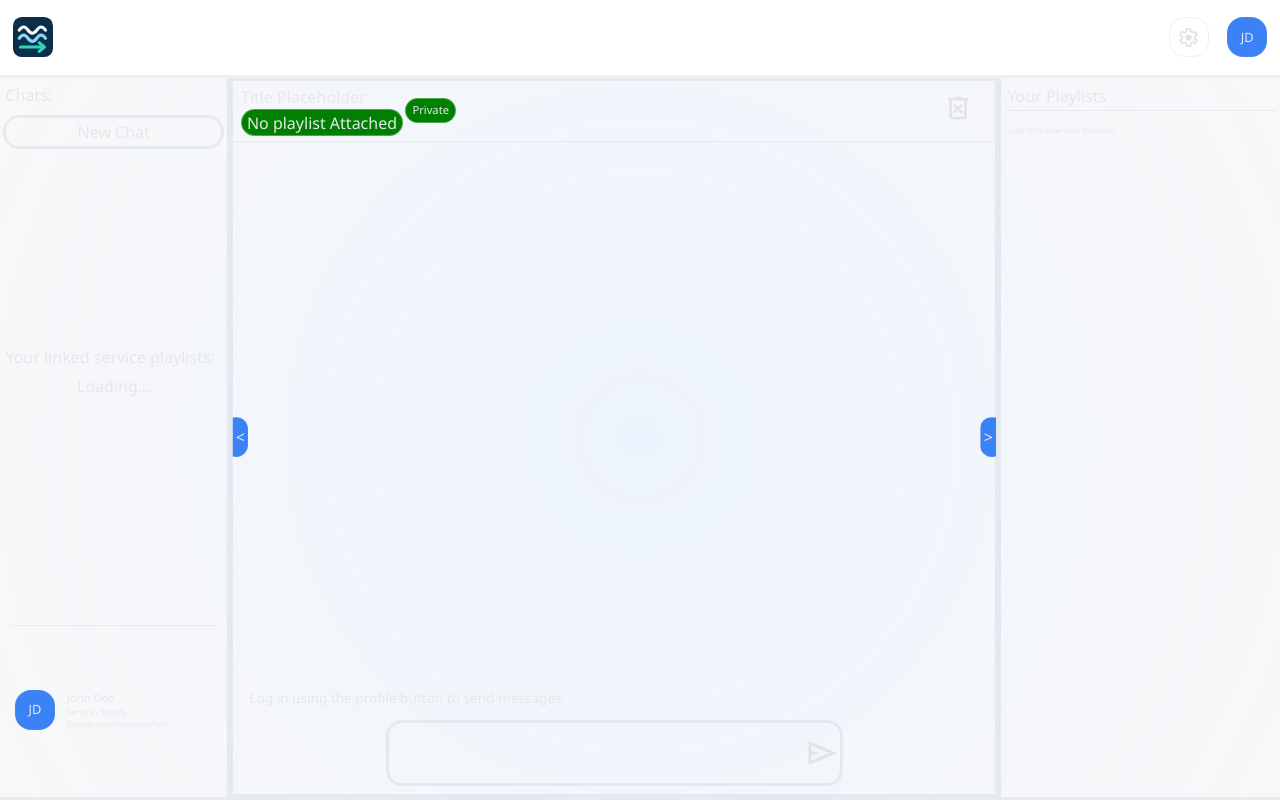
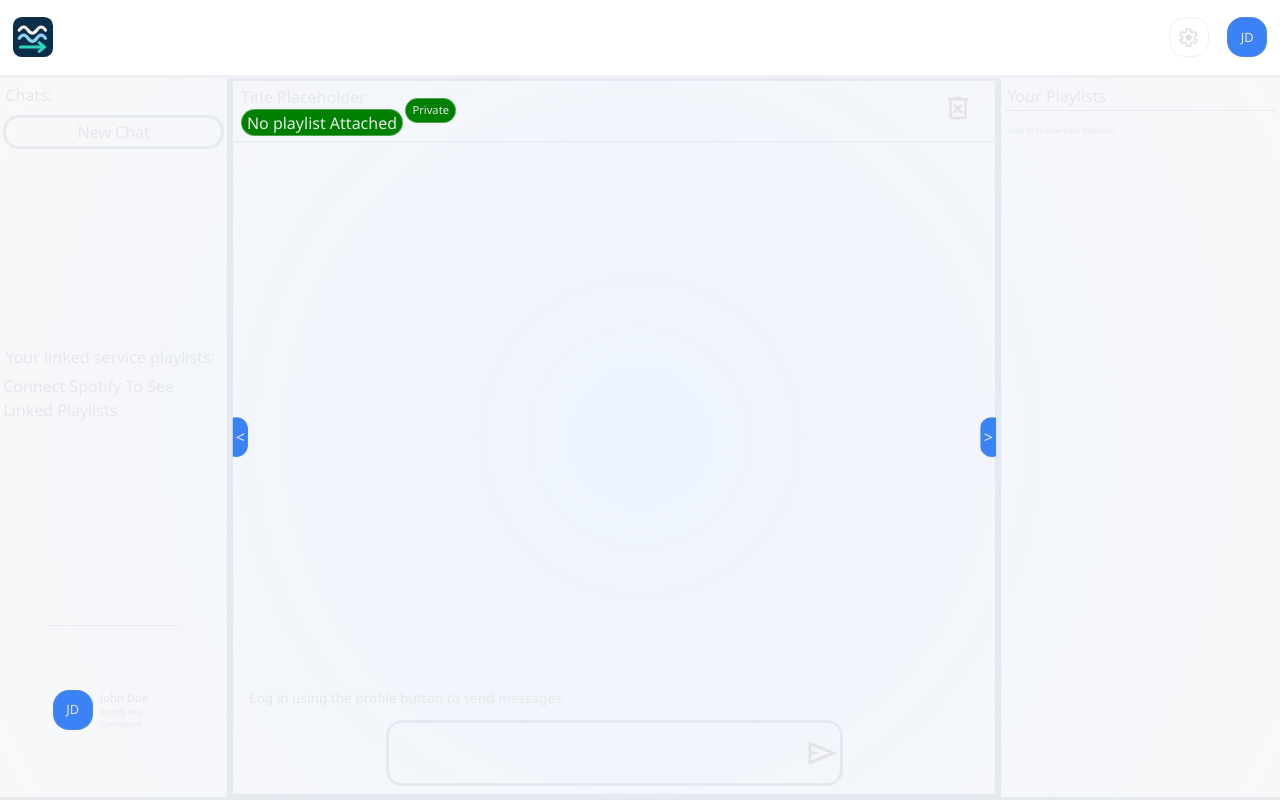
Before and after one commit to AidanSpence/Riptide-2, a Next.js app in the folder HTML/riptide-web/: page / in a window 1280 px wide. Built offline with nearby package versions, Linux system fonts and the light colour scheme.

Commit message:
cleaned up a repeat function, fixed spotify issue

```diff
--- a/HTML/riptide-web/components/main_page.tsx
+++ b/HTML/riptide-web/components/main_page.tsx
@@ -17,6 +17,7 @@ import {
   PLAYLIST_DEMO_MODE,
   ChatApiError,
   getSpotifyStatus,
+  getCurrentUser,
   type ChatSummary,
   type ChatMessageData,
   type PlaylistData,
@@ -64,18 +65,38 @@ export default function MainPage() {
 
   // linked playlists map
   const [linkedPlaylists, setlinkedPlaylists] = useState<linkedPlaylistData[]>([]);
-  const [linked, setLinked] = useState(true);
-  const [loading, setLoading] = useState(true);
+  const [linked, setLinked] = useState();
+  const [loading, setLoading] = useState();
   // spotify
   const [spotifyConnected, setSpotifyConnected] = useState<boolean>(false);
 
 
 
 
+  const [username, setUsername] = useState<string>("");
 
 
+  async function loadUsername() {
+      try {
+      const user = await getCurrentUser(accessToken!);
+      setUsername(user.username);
+      } catch (error) {
+      console.error("Failed to retrieve username:", error);
+      }
+  }
+
+useEffect(() => {
+  if (accessToken) {
+    void loadUsername();
+  }
+}, [accessToken]);
 
 
+useEffect(() => {
+  if (!accessToken) {
+    void setUsername("");
+  }
+}, [accessToken]);
 
 
   // message limit message, sets limit internally to true, and
@@ -260,11 +281,6 @@ export default function MainPage() {
   // }
 
 
-  async function connectSpotify() {
-    const res = await fetch("/api/spotify/login/", { credentials: "include" });
-    const { url } = await res.json();
-    window.location.href = url;
-  }
 
   // package the playlist, send it to django, and ensure it can only be done once
   async function sendExportPlaylist(playlist: PlaylistData) {
@@ -576,7 +592,7 @@ async function saveChatInput() {
           {loading && <div>Loading…</div>}
 
           {!loading && !linked && (
-            <button onClick={connectSpotify}>Connect Spotify</button>
+            <p>Connect Spotify To See Linked Playlists</p>
           )}
 
           {!loading && linked && linkedPlaylists.length === 0 && (
@@ -606,8 +622,8 @@ async function saveChatInput() {
         <div className="left_profile_container">
           <div className="left_profile_icon_bg"><div className="left_profile_icon_text">JD</div></div>
           <div className="left_profile_info_box">
-            <div className="left_profile_name">John Doe</div>
-            <div className="left_profile_service_state">Service - Spotify Connectedsdfguiopoigfghj</div>
+            <div className="left_profile_name">{username? username: "John Doe"}</div>
+            <div className="left_profile_service_state">{spotifyConnected ? "Spotify Connected" : "Spotify Not Connected"}</div>
           </div>
         </div>
       </div>
--- a/HTML/riptide-web/lib/api.ts
+++ b/HTML/riptide-web/lib/api.ts
@@ -91,7 +91,7 @@ export async function getCurrentUser(accessToken: string): Promise<UserData> {
 // send spotify login
 export async function spotifyLogin(accessToken: string): Promise<void> {
   const data = await authRequest<SpotifyLoginResponse>(
-    "/api/spotify-login/",
+    "/spotify/login/",
     accessToken
   );
 
@@ -100,12 +100,14 @@ export async function spotifyLogin(accessToken: string): Promise<void> {
 
 // check if spotify is connected
 export async function getSpotifyStatus(accessToken: string): Promise<boolean> {
+  try {
   const result = await authRequest<{ connected: boolean }>(
     "/api/spotify/status/",
     accessToken
   );
-
   return result.connected;
+  }
+  catch {return false}
 }
 
 
```
Also changed, not shown: HTML/riptide-web/components/accounts-popup.tsx (line endings or trailing spaces), 1 other file (tests, documents, lock files or other folders).
